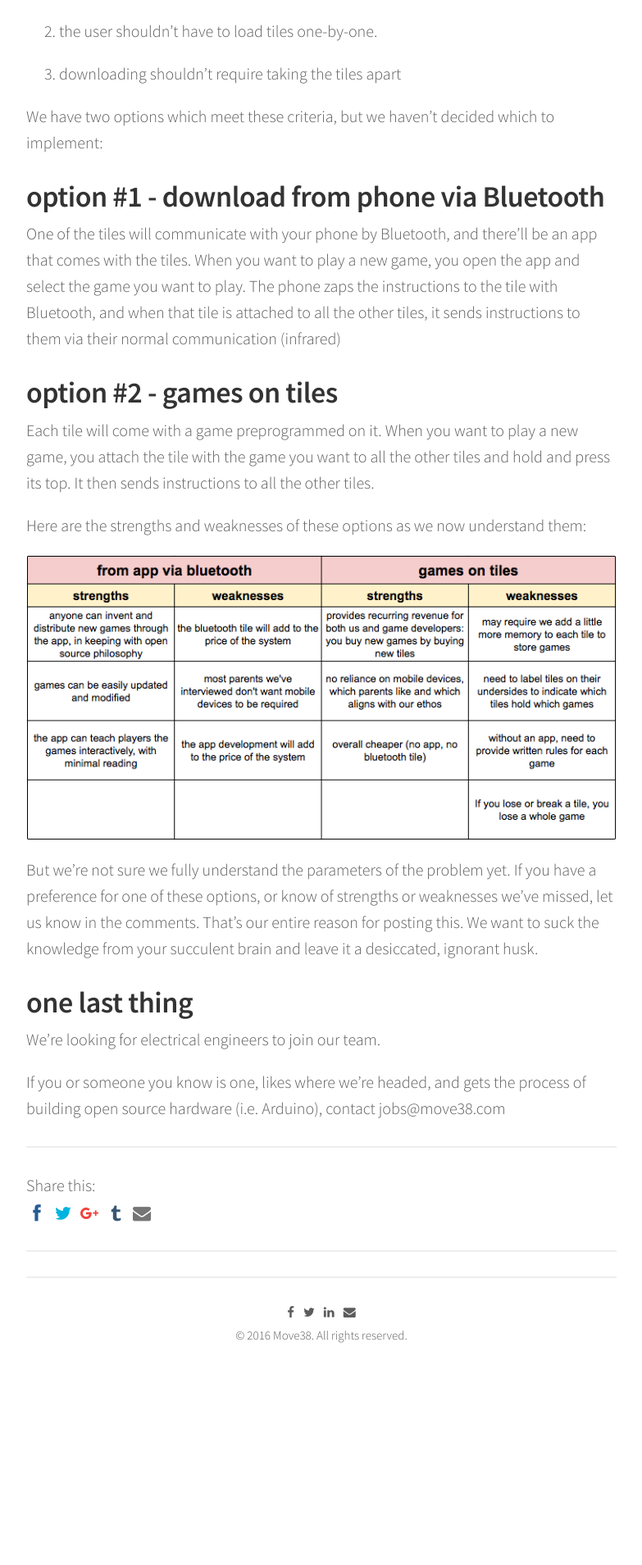
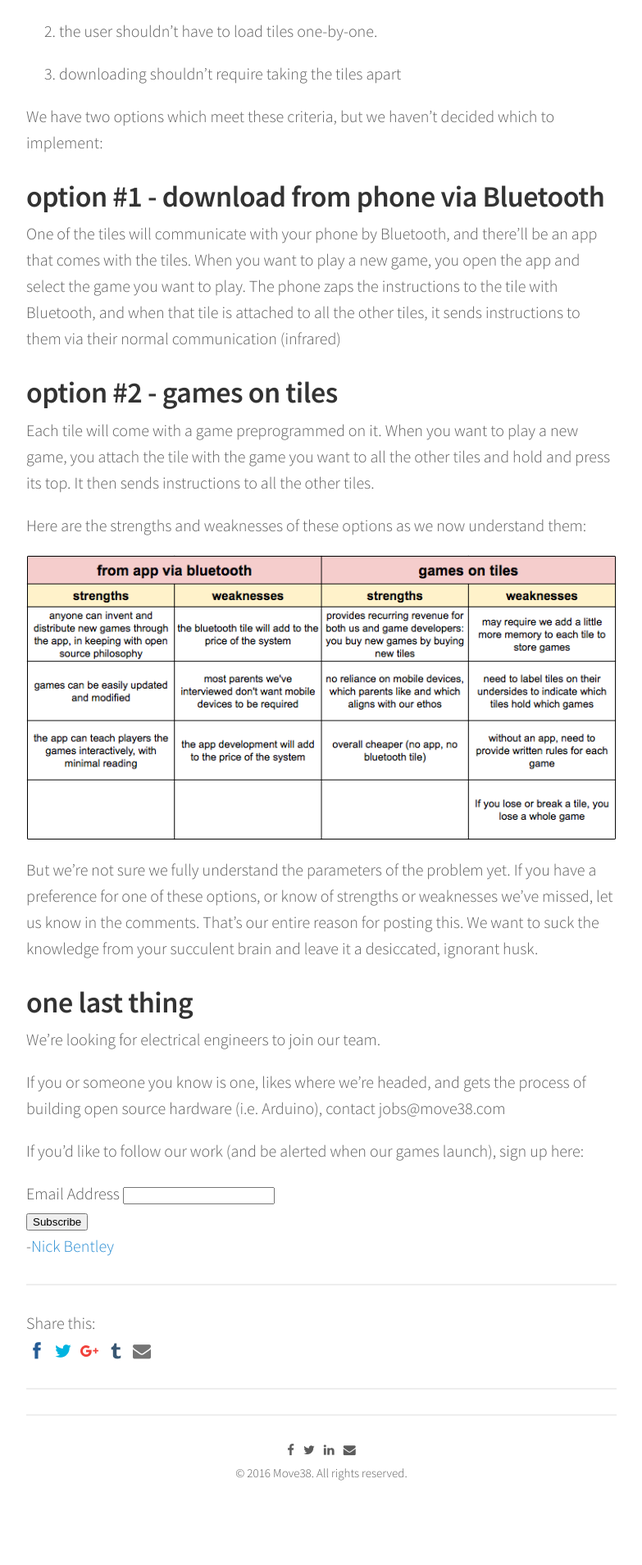
Before and after one commit to jbobrow/Move38-website, a Jekyll site: the page built from _posts/2016-10-17-options-for-downloading-games.markdown, in a window 1280 px wide. Shown: the part 2547-4456 px from the top of the page at 82% size, without its empty margins (248-1031 px from the left). Built offline with Jekyll 4.4.1, drawn with Linux system fonts in a browser that asks for light colours; nearby versions of some CDN libraries; comment, search, counter and statistics services are not loaded; before the commit the page ends 4288 px from its top, so only the background shows below that.

Commit message:
Updated Options For Downloading Games

```diff
--- a/_posts/2016-10-17-options-for-downloading-games.markdown
+++ b/_posts/2016-10-17-options-for-downloading-games.markdown
@@ -58,3 +58,31 @@
 We're looking for electrical engineers to join our team.
 
 If you or someone you know is one, likes where we're headed, and gets the process of building open source hardware (i.e. Arduino), contact jobs@move38.com
+
+If you'd like to follow our work (and be alerted when our games launch), sign up here:
+
+<!-- Begin MailChimp Signup Form -->
+<link href="//cdn-images.mailchimp.com/embedcode/classic-10_7.css" rel="stylesheet" type="text/css">
+<style type="text/css">
+\#mc_embed_signup{background:#fff; padding:0 10px 0 0px; margin:0 0 20px 0; max-width:300px; clear:left;}
+</style>
+<div id="mc_embed_signup">
+<form action="//automatiles.us14.list-manage.com/subscribe/post?u=7857fa104de3ffc5bbe78d94c&id=c82a234f7c" method="post" id="mc-embedded-subscribe-form" name="mc-embedded-subscribe-form" class="validate" target="_blank" novalidate>
+<div id="mc_embed_signup_scroll">
+<div class="mc-field-group">
+<label for="mce-EMAIL">Email Address</label>
+<input type="email" value="" name="EMAIL" class="required email" id="mce-EMAIL">
+</div>
+<div id="mce-responses" class="clear">
+<div class="response" id="mce-error-response" style="display:none"></div>
+<div class="response" id="mce-success-response" style="display:none"></div>
+</div>    <!-- real people should not fill this in and expect good things - do not remove this or risk form bot signups-->
+<div style="position: absolute; left: -5000px;" aria-hidden="true"><input type="text" name="b_7857fa104de3ffc5bbe78d94c_c82a234f7c" tabindex="-1" value=""></div>
+<div class="clear"><input type="submit" value="Subscribe" name="subscribe" id="mc-embedded-subscribe" class="button"></div>
+</div>
+</form>
+</div>
+<script type='text/javascript' src='//s3.amazonaws.com/downloads.mailchimp.com/js/mc-validate.js'></script><script type='text/javascript'>(function($) {window.fnames = new Array(); window.ftypes = new Array();fnames\[0\]='EMAIL';ftypes\[0\]='email';fnames\[1\]='FNAME';ftypes\[1\]='text';fnames\[2\]='LNAME';ftypes\[2\]='text';}(jQuery));var $mcj = jQuery.noConflict(true);</script>
+<!--End mc_embed_signup-->
+
+-[Nick Bentley](https://nickbentleygames.wordpress.com/)
```
